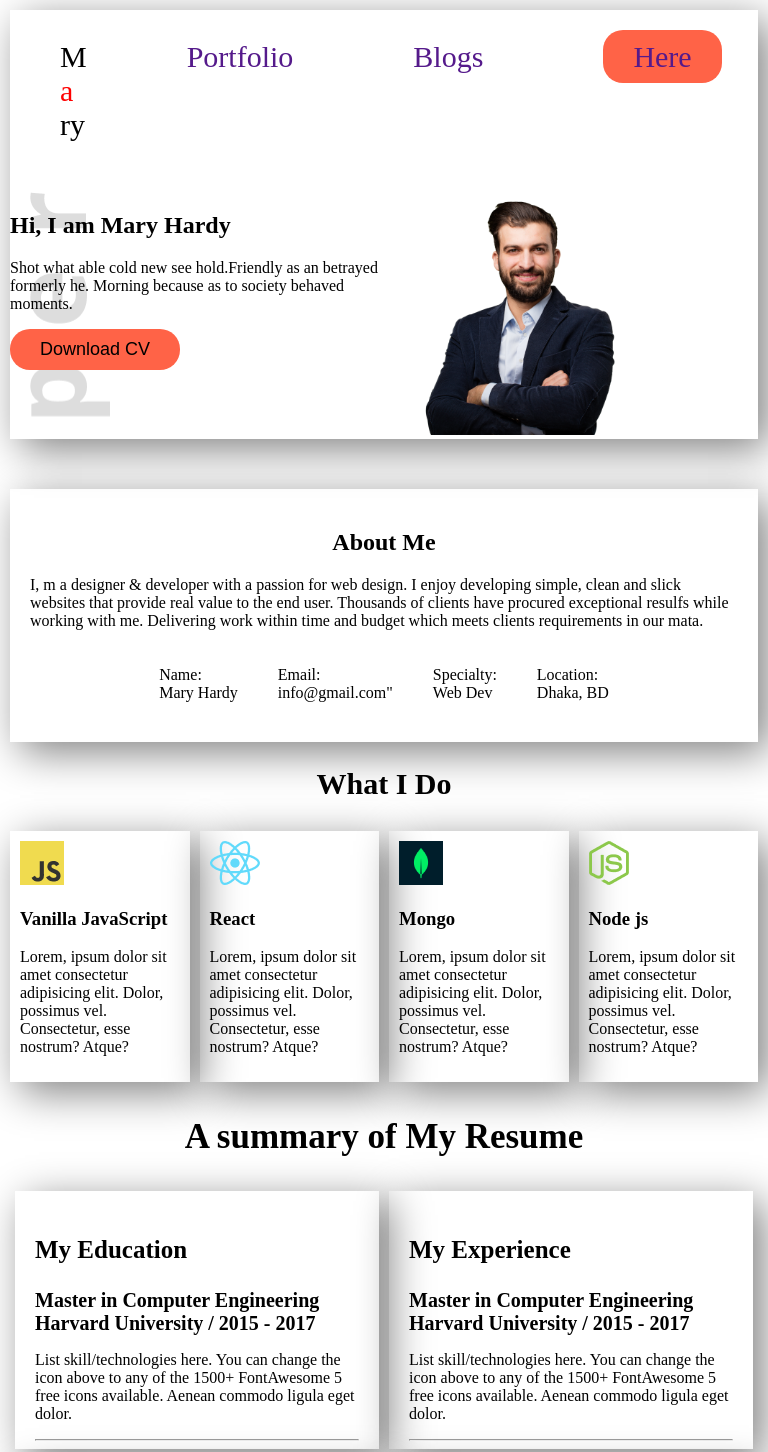
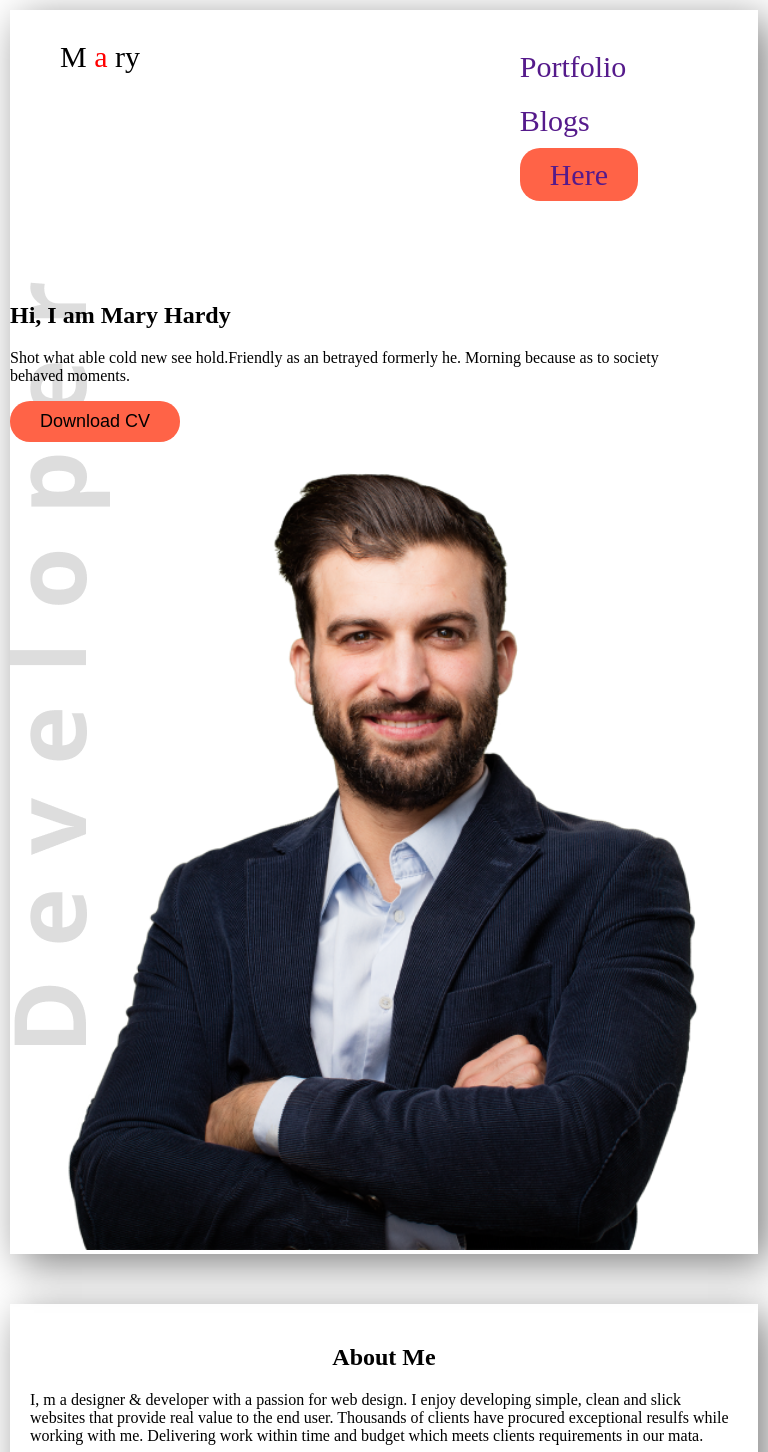
Before and after one commit to Kafayetulla/personal-portfolio, a plain HTML site: page index.html in a window 768 px wide. Shown: the top 1452 px of the page. Drawn offline with Linux system fonts and the light colour scheme.

Commit message:
medium device add

```diff
--- a/styles/style.css
+++ b/styles/style.css
@@ -142,3 +142,23 @@ body{
      text-align: center;
  }
  }
+ /* medium device */
+ @media screen and (min-width:576px) and (max-width:992px) {
+    .nav-bar-link,.hardy-container{
+        flex-direction: column;
+    }
+     .nav-bar-link li{
+        margin: 10px;
+    }
+    .heder-conatiner-bar img{
+        width: 100%;
+    }
+    .aside-container{
+        display: grid;
+        grid-template-columns: repeat(2,1fr);
+    }
+    .footer-message{
+        display: grid;
+        grid-template-columns: repeat(2,1fr);
+    }
+ }
```
